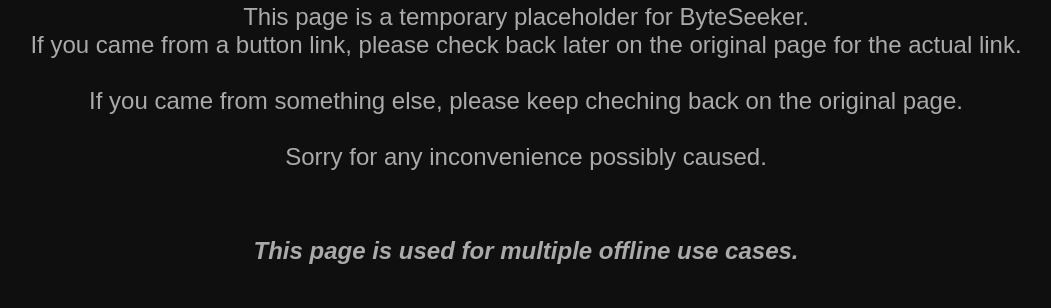
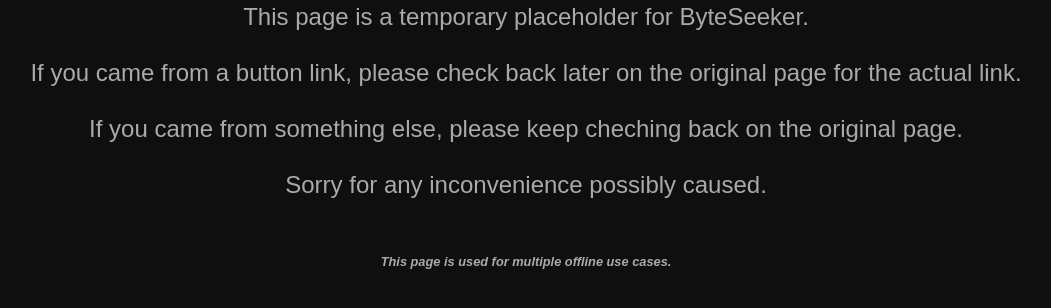
Before and after one commit to johnsonjacob298/byteseeker-offline, a plain HTML site: page index.html in a window 1280 px wide. Shown: the part 216-524 px from the top of the page, without its empty margins (114-1165 px from the left). Drawn offline with Linux system fonts and the light colour scheme.

Commit message:
Update index.html

```diff
--- a/index.html
+++ b/index.html
@@ -20,15 +20,15 @@
       color: #aaa;
     }
     h3 {
-       font-size: 1.5em;
+       font-size: 0.8em;
        color: #aaa;
     }
   </style>
 </head>
 <body>
   <h1>Temporary Placeholder</h1>
-  <p>This page is a temporary placeholder for ByteSeeker.<br>
-    If you came from a button link, please check back later on the original page for the actual link.
+  <p>This page is a temporary placeholder for ByteSeeker.
+    <br><br>If you came from a button link, please check back later on the original page for the actual link.
       <br><br>If you came from something else, please keep cheching back on the original page.
         <br><br>Sorry for any inconvenience possibly caused.
   </p>
```
